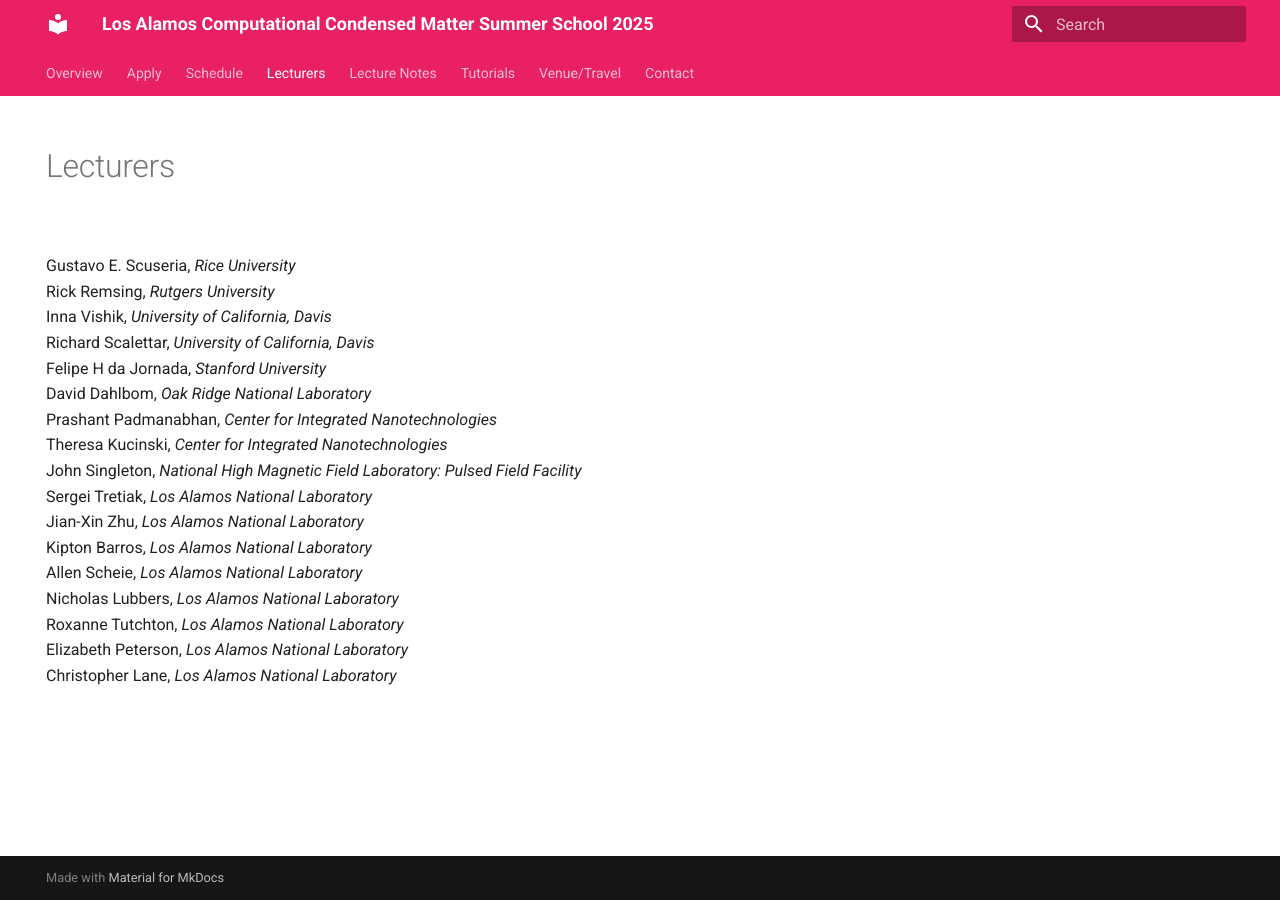
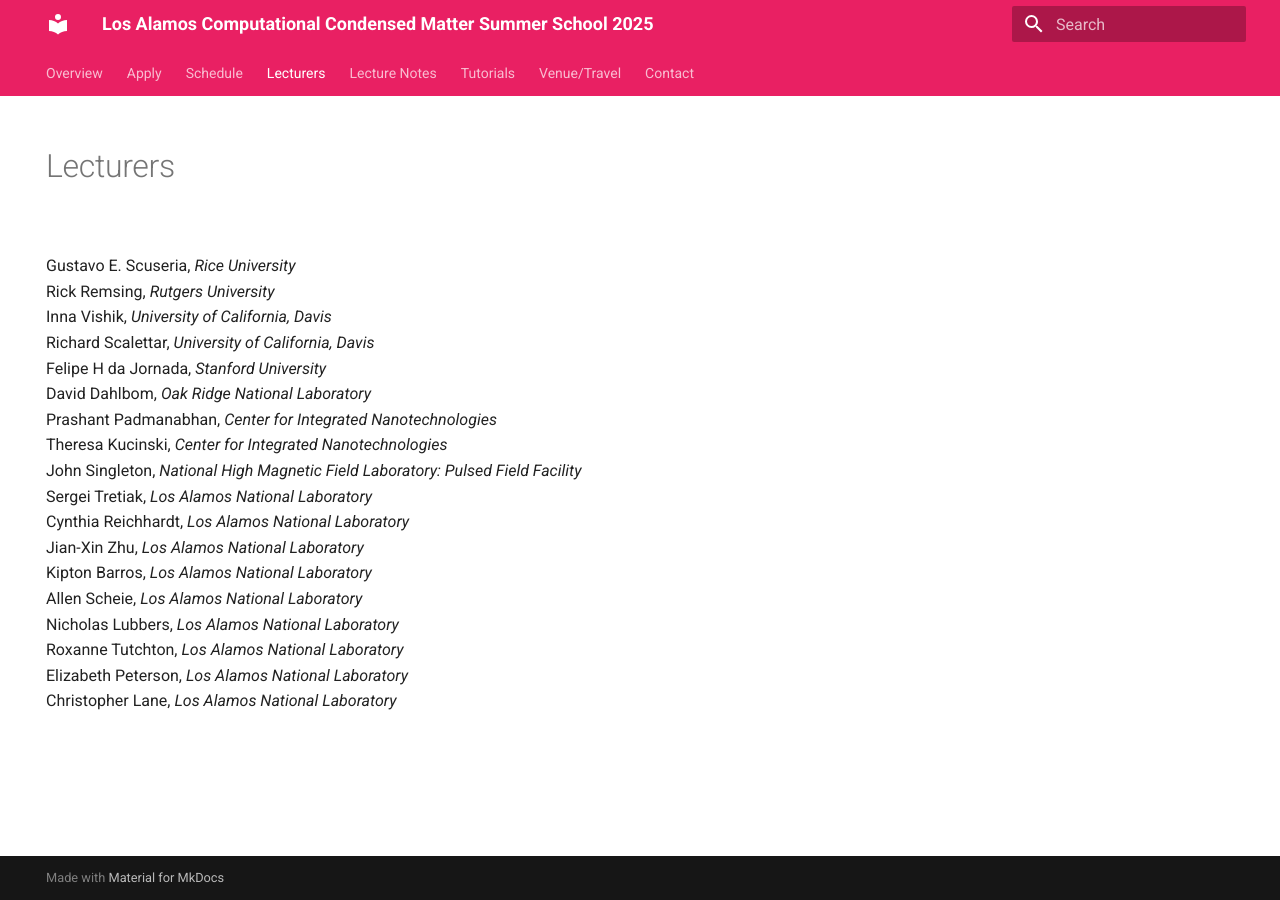
Before and after one commit to LACCMSS/2025, an MkDocs documentation site: the page built from docs/lecturers.md, in a window 1280 px wide. Built offline with MkDocs 1.6.1 and Material for MkDocs 9.7.7, drawn with Linux system fonts in a browser that asks for light colours.

Commit message:
Update lecturers.md

```diff
--- a/docs/lecturers.md
+++ b/docs/lecturers.md
@@ -14,6 +14,7 @@
 <br>Theresa Kucinski, <i>Center for Integrated Nanotechnologies</i>
 <br>John Singleton, <i>National High Magnetic Field Laboratory: Pulsed Field Facility</i>
 <br>Sergei Tretiak, <i>Los Alamos National Laboratory</i>
+<br>Cynthia Reichhardt, <i>Los Alamos National Laboratory</i>
 <br>Jian-Xin Zhu, <i>Los Alamos National Laboratory</i>
 <br>Kipton Barros, <i>Los Alamos National Laboratory</i>
 <br>Allen Scheie, <i>Los Alamos National Laboratory</i>
```
